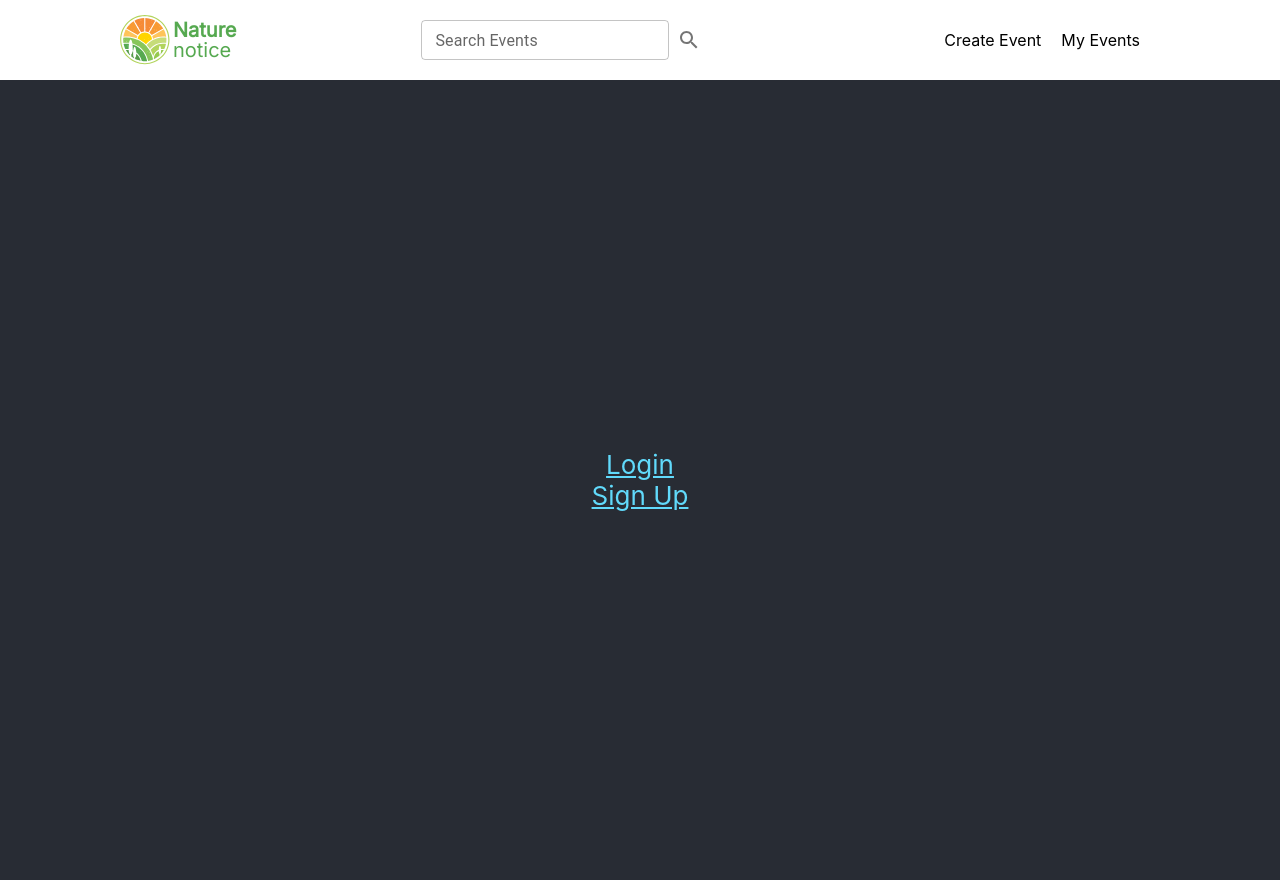
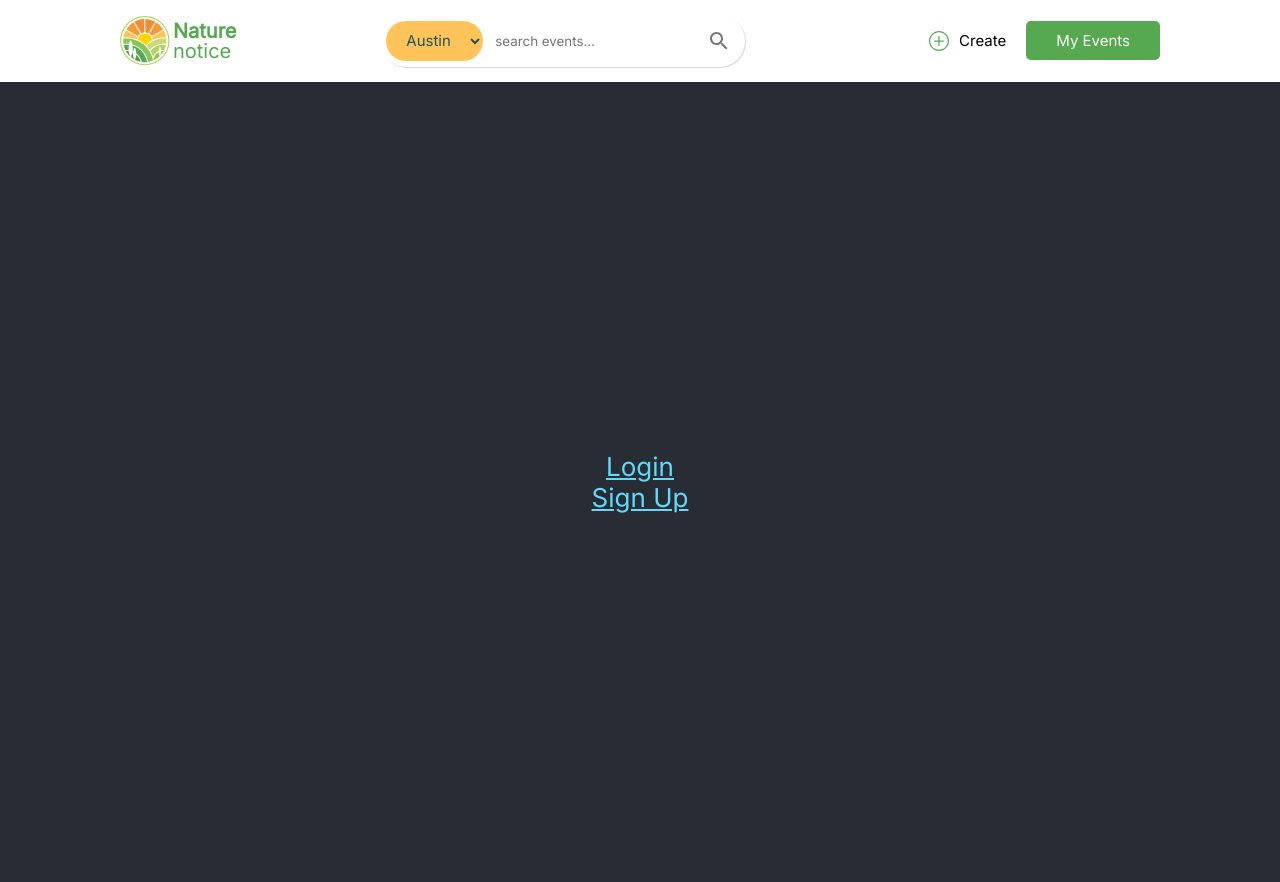
Before and after one commit to rickyc19/nature_notice, a React (Create React App) app in the folder frontend/: page / in a window 1280 px wide. Built offline with nearby package versions, Linux system fonts and the light colour scheme.

Commit message:
created menu items and search bar

```diff
--- /dev/null
+++ b/frontend/src/components/Logo.tsx
@@ -0,0 +1,20 @@
+import React from 'react'
+import icon from '../images/nature-notice-logo.svg'
+
+function LogoText () {
+  return (
+    <div className='logo-text'>
+      <div className='name-nature'>Nature</div>
+      <div className='name-notice'>notice</div>
+    </div>
+  )
+}
+
+export default function Logo () {
+  return (
+    <div className='logo-with-text'>
+      <img src={icon} alt='logo' />
+      <LogoText />
+    </div>
+  )
+}
--- /dev/null
+++ b/frontend/src/components/MenuItems.tsx
@@ -0,0 +1,20 @@
+import React from 'react'
+import icon from '../images/create-plus-icon.svg'
+
+export default function MenuItems () {
+  return (
+    <ul className='menu-items'>
+      <li>
+        <button className='btn-create-event'>
+          <img src={icon} alt='logo' />
+          <div>Create</div>
+        </button>
+      </li>
+      <li>
+        <button className='btn-my-events'>
+          My Events
+        </button>
+      </li>
+    </ul>
+  )
+}
--- a/frontend/src/components/Navbar.tsx
+++ b/frontend/src/components/Navbar.tsx
@@ -1,51 +1,7 @@
 import React from 'react'
-import icon from '../images/nature-notice-logo.svg'
-import Textfield from '@mui/material/TextField'
-import IconButton from '@mui/material/IconButton'
-import SearchIcon from '@mui/icons-material/Search'
-
-function LogoName () {
-  return (
-    <div className='logo-name'>
-      <div className='name-nature'>Nature</div>
-      <div className='name-notice'>notice</div>
-    </div>
-  )
-}
-
-function Logo () {
-  return (
-    <div className='logo-with-text'>
-      <img src={icon} alt='logo' />
-      <LogoName />
-    </div>
-  )
-}
-
-function SearchBar () {
-  return (
-    <form className='search-bar'>
-      <Textfield
-        className='search-text-box'
-        label='Search Events'
-        variant='outlined'
-        size='small'
-      />
-      <IconButton type='submit' aria-label='search' className='search-button'>
-        <SearchIcon />
-      </IconButton>
-    </form>
-  )
-}
-
-function MenuItems () {
-  return (
-    <ul className='menu-items'>
-      <li>Create Event</li>
-      <li>My Events</li>
-    </ul>
-  )
-}
+import Logo from './Logo'
+import SearchBar from './SearchBar'
+import MenuItems from './MenuItems';
 
 export default function Navbar () {
   return (
--- /dev/null
+++ b/frontend/src/components/SearchBar.tsx
@@ -0,0 +1,34 @@
+import Textfield from '@mui/material/TextField'
+import IconButton from '@mui/material/IconButton'
+import SearchIcon from '@mui/icons-material/Search'
+import React from 'react'
+
+function LocationDropdown () {
+  return (
+    <select className='location-dropdown'>
+      <option value='option 1'>Austin</option>
+      <option value='option 2'>LA</option>
+    </select>
+  )
+}
+
+function SearchField () {
+  return (
+    <input
+      className='search-text-box'
+      placeholder='search events...'
+    />
+  )
+}
+
+export default function SearchBar () {
+  return (
+    <form className='search-bar'>
+      <LocationDropdown />
+      <SearchField />
+      <IconButton type='submit' aria-label='search' className='search-button'>
+        <SearchIcon />
+      </IconButton>
+    </form>
+  )
+}
--- a/frontend/src/index.css
+++ b/frontend/src/index.css
@@ -1,3 +1,7 @@
+* {
+    font-family: Inter, serif;
+}
+
 body {
     margin: 0;
     font-family: -apple-system, BlinkMacSystemFont, 'Segoe UI', 'Roboto', 'Oxygen',
@@ -13,7 +17,6 @@ code {
 
 .name-nature {
     margin-bottom: -4px;
-    font-family: Inter;
     font-size: 20px;
     font-weight: bold;
     color: #56A950;
@@ -21,7 +24,6 @@ code {
 
 .name-notice {
     margin-top: -4px;
-    font-family: Inter;
     font-size: 20px;
     color: #56A950;
 }
@@ -38,16 +40,34 @@ code {
     padding-right: 3px;
 }
 
+.btn-create-event {
+    display: flex;
+    flex-direction: row;
+    gap: 10px;
+    background-color: white;
+    padding: 10px 0;
+    border: none;
+    font-size: 15px;
+}
+
+.btn-my-events {
+    background-color: #56A950;
+    color: white;
+    padding: 10px 30px;
+    border: none;
+    border-radius: 5px;
+    font-size: 15px;
+}
+
 .menu-items {
     list-style: none;
     display: flex;
     flex-direction: row;
-    padding-right: 10px;
     margin: 0;
+    gap: 20px;
 }
 
 .menu-items li {
-    padding: 0 10px;
     float: left;
 }
 
@@ -59,11 +79,24 @@ code {
     padding: 15px 120px 15px 120px;
 }
 
-.search-box {
-    border-radius: .5em;
+.location-dropdown {
+    border: none;
+    background-color: #FEC45A;
+    border-radius: 52px;
+    padding: 0 16px;
+    font-size: 15px;
+    color: #20525C
 }
 
+.search-text-box {
+    border: none;
+}
 
-.search-icon {
-
+.search-bar {
+    display: flex;
+    flex-direction: row;
+    gap: 10px;
+    box-shadow: 1px 1px 1px #D7D7D7;
+    border-radius: 60px;
+    padding: 6px;
 }
```
Also changed, not shown: frontend/src/images/create-plus-icon.svg (added).
